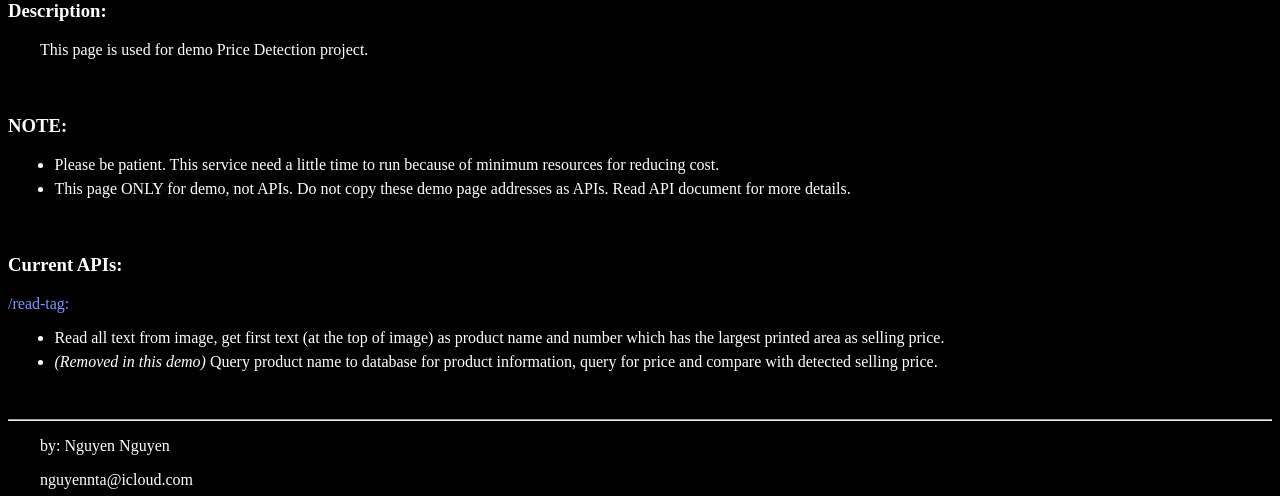
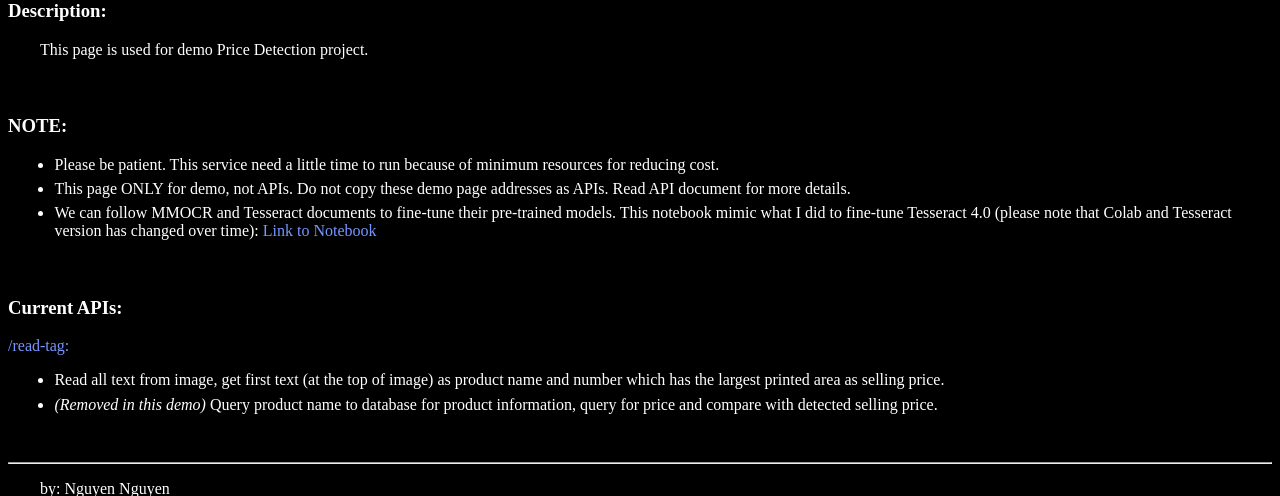
Before and after one commit to nguyennguyen0110/demo-price-detection, a Flask app: page / in a window 1280 px wide. Shown: the part 186-682 px from the top of the page. Run offline with Flask 2, Linux system fonts and the light colour scheme.

Commit message:
Add link to notebook training Tesseract 4.0

```diff
--- a/templates/index.html
+++ b/templates/index.html
@@ -34,6 +34,14 @@
             This page ONLY for demo, not APIs. Do not copy these demo page addresses as
             APIs. Read API document for more details.
         </li>
+        <li>
+            We can follow MMOCR and Tesseract documents to fine-tune their pre-trained
+            models. This notebook mimic what I did to fine-tune Tesseract 4.0 (please
+            note that Colab and Tesseract version has changed over time):
+            <a href="https://colab.research.google.com/drive/1DrYHemCfhX8HsMcWCpc9VPQjvjKf7Vr-?usp=share_link" target="_blank" rel="noopener noreferrer">
+                Link to Notebook
+            </a>
+        </li>
     </ul>
     <h3>Current APIs:</h3>
     <a href="/demo-read-tag">/read-tag:</a>
--- a/templates/read_tag.html
+++ b/templates/read_tag.html
@@ -29,6 +29,12 @@
         <li>
             Read all text from image, get first text (at the top of image) as product
             name and number which has the largest printed area as selling price.
+        </li>
+        <li>
+            If we just have some kind of price tag, we can use a KIE model (Key
+            Information Extraction) of MMOCR to get information like product name
+            and selling price. Note that if a tag changes form or new type of tag
+            appears, this model needs to be re-trained.
         </li>
         <li>
             <i>(Removed in this demo)</i> Query product name to database for product
```
